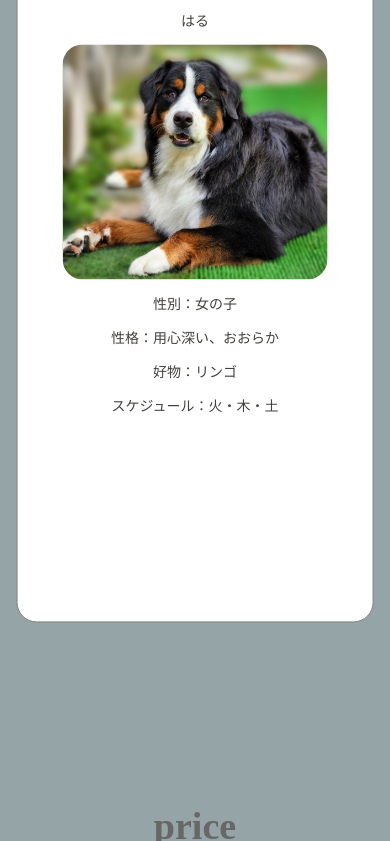
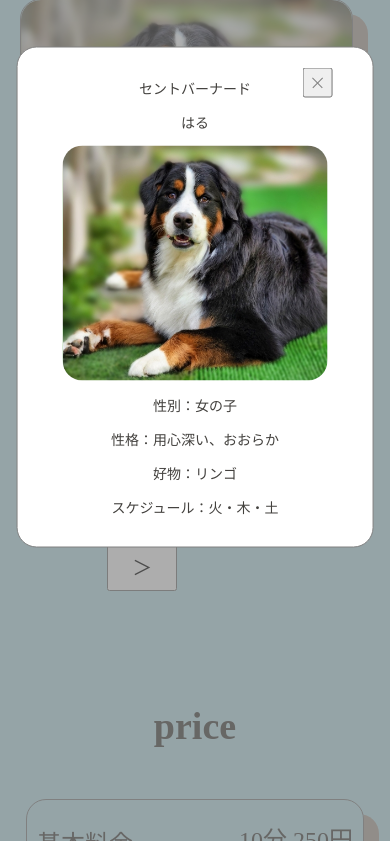
Before and after one commit to yukik03/dogcafe, a plain HTML site: page index.html in a window 390 px wide. Both pictures are taken after a click on the button "詳しく見る". Shown: the part 2200-3041 px from the top of the page. Drawn offline with nearby package versions, Linux system fonts and the light colour scheme.

Commit message:
repair
responsive

```diff
--- a/script.js
+++ b/script.js
@@ -7,12 +7,9 @@ $('.openbtn').click(function(){
 
 // dogsの写真をスライド
 var ActiveSlideNum = 0;
-// var count = $(".dogSlides").children("li").length;
-// var imgWidth = $(".dogSlides").children("li").width();
 var count = $(".dogSlides li").length;
-var imgWidth = $(".dogSlides li").width();
+var imgWidth = $(".dogSlides li").width()+20;
 
-console.log(count);
 console.log(imgWidth);
 
 // ボタンの生成
@@ -25,7 +22,6 @@ $(".index-btn").eq(0).addClass("js-btn-active");
 // 現在のスライドが何枚目かによって前後のボタンを消去する関数
 function toggleChangeBtn() {
     var slideIndex = $('.index-btn').index($('.js-btn-active'));
-
         $(".change-btn").show();
     if (slideIndex == 0){
         $(".prev-btn").hide();
@@ -33,6 +29,11 @@ function toggleChangeBtn() {
         $(".next-btn").hide();
     }
 }
+// ページ読み込み時に前のボタンを消去
+$(
+    $(".prev-btn").hide()
+);
+
 
 // change-btnクラスを持つボタンをクリックしたときの処理
 $(".change-btn").click(function(){
--- a/style.css
+++ b/style.css
@@ -483,7 +483,7 @@ small{
     width: 100%;
 }
   .change-btn{
-    height: 70px;
+    height: 50px;
     width: 70px;
     font-size: 20px;
   }
@@ -492,7 +492,7 @@ small{
     margin: 10px;
   }
   .priceSec {
-    margin-top: 400px;
+    margin-top: 300px;
   }
   .priceSec dd{
     font-size: 24px;
@@ -510,8 +510,9 @@ small{
   }
   .modal{
     width: 91%;
-    height:80%;
-    top:34%;
+    /* height:60%; */
+    height: auto;
+    top:300px;
     overflow: hidden;
   }
   .modalPicCommon{
```
